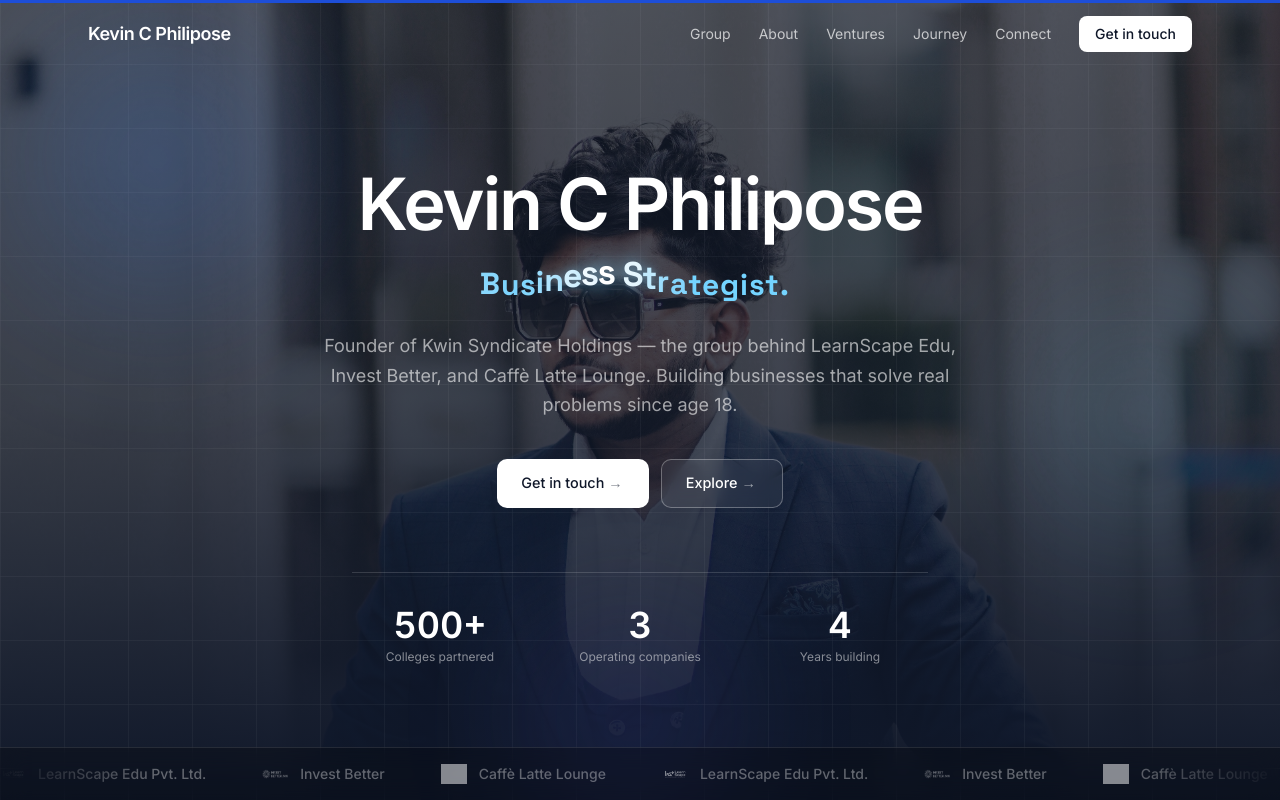
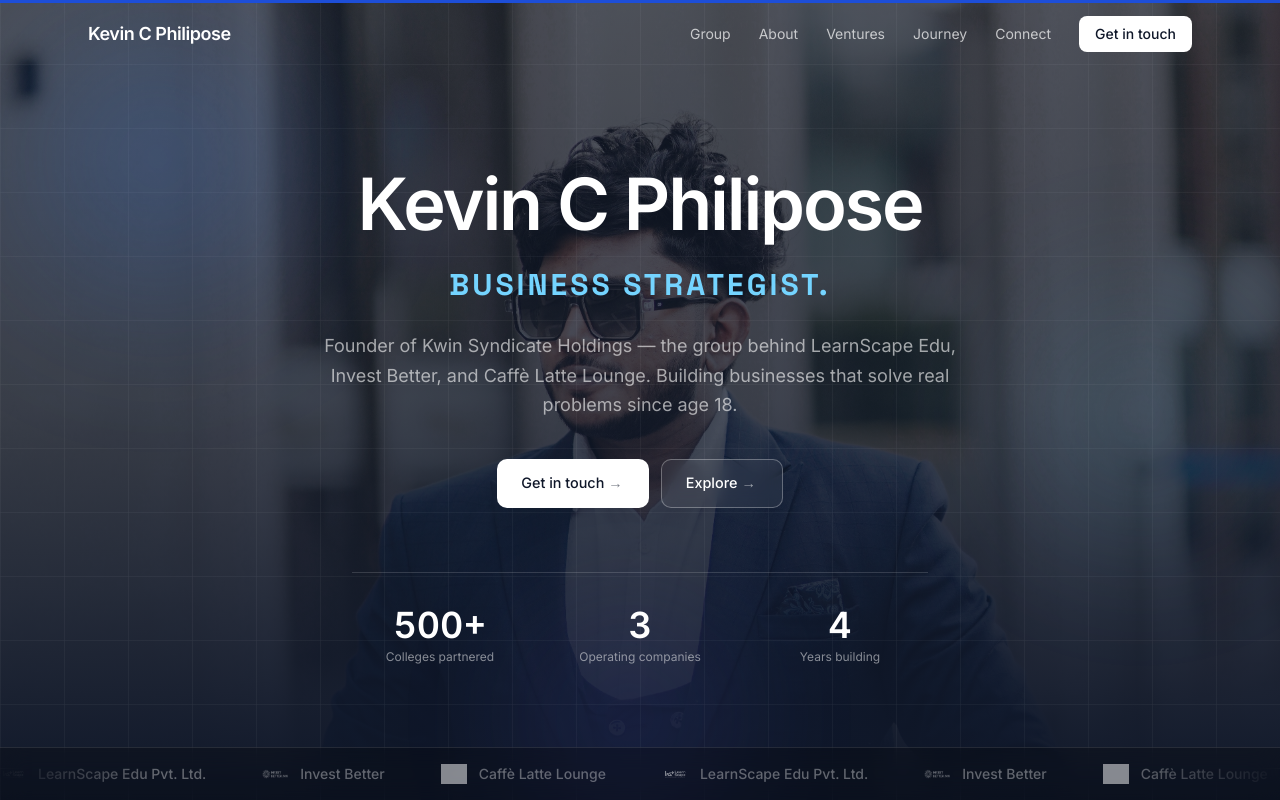
Before and after one commit to Anwarsadathh/kevin, a Next.js app: page / in a window 1280 px wide. Shown: the top 800 px of the page. Built offline with nearby package versions, Linux system fonts and the light colour scheme; grey boxes are pictures that could not be loaded.

Commit message:
new designs

```diff
--- a/app/components/Contact.tsx
+++ b/app/components/Contact.tsx
@@ -33,6 +33,19 @@ const CHANNELS = [
         <rect x="3.5" y="3.5" width="17" height="17" rx="4.5" />
         <circle cx="12" cy="12" r="4" />
         <circle cx="17.2" cy="6.8" r="0.9" fill="currentColor" stroke="none" />
+      </>
+    ),
+  },
+  {
+    label: "LinkedIn",
+    value: "linkedin.com/in/kevincphilipose",
+    href: "https://www.linkedin.com/in/kevincphilipose",
+    external: true,
+    icon: (
+      <>
+        <rect x="3.5" y="3.5" width="17" height="17" rx="3.5" />
+        <circle cx="7.5" cy="7" r="0.9" fill="currentColor" stroke="none" />
+        <path d="M7.5 10v6.5M11 16.5v-4a2.2 2.2 0 0 1 4.4 0v4M11 10v6.5" />
       </>
     ),
   },
--- a/app/components/Typed.tsx
+++ b/app/components/Typed.tsx
@@ -1,6 +1,7 @@
 "use client";
 
 import { useEffect, useState } from "react";
+import { AnimatePresence, motion } from "framer-motion";
 
 const ROLES = [
   "Entrepreneur.",
@@ -9,47 +10,30 @@ const ROLES = [
   "Education Innovator.",
 ];
 
+const EASE = [0.16, 1, 0.3, 1] as const;
+
 export default function Typed() {
   const [i, setI] = useState(0);
-  const [text, setText] = useState("");
-  const [del, setDel] = useState(false);
 
   useEffect(() => {
-    const full = ROLES[i];
-    const t = setTimeout(
-      () => {
-        if (!del) {
-          const next = full.slice(0, text.length + 1);
-          setText(next);
-          if (next === full) setTimeout(() => setDel(true), 1600);
-        } else {
-          const next = full.slice(0, text.length - 1);
-          setText(next);
-          if (next === "") {
-            setDel(false);
-            setI((v) => (v + 1) % ROLES.length);
-          }
-        }
-      },
-      del ? 34 : 62
-    );
-    return () => clearTimeout(t);
-  }, [text, del, i]);
+    const t = setInterval(() => setI((v) => (v + 1) % ROLES.length), 2600);
+    return () => clearInterval(t);
+  }, []);
 
   return (
-    <span className="font-display font-bold tracking-wide text-sky-300">
-      {text.split("").map((ch, idx) => (
-        <span
-          key={idx}
-          className="letter-wave"
-          style={{ animationDelay: `${idx * 0.07}s` }}
+    <span className="inline-block overflow-hidden align-top">
+      <AnimatePresence mode="wait">
+        <motion.span
+          key={ROLES[i]}
+          initial={{ opacity: 0, y: 18 }}
+          animate={{ opacity: 1, y: 0 }}
+          exit={{ opacity: 0, y: -18 }}
+          transition={{ duration: 0.5, ease: EASE }}
+          className="inline-block font-display font-bold uppercase tracking-widest text-sky-300"
         >
-          {ch === " " ? " " : ch}
-        </span>
-      ))}
-      <span className="caret" aria-hidden>
-        |
-      </span>
+          {ROLES[i]}
+        </motion.span>
+      </AnimatePresence>
     </span>
   );
 }
--- a/app/globals.css
+++ b/app/globals.css
@@ -268,17 +268,6 @@ h3 {
 @keyframes orb-b { 0%,100%{transform:translate(0,0)} 50%{transform:translate(-60px,60px)} }
 @keyframes orb-c { 0%,100%{transform:translate(0,0)} 50%{transform:translate(50px,-60px)} }
 
-/* blinking caret for typed text */
-@keyframes caret-blink { 0%,45%{opacity:1} 50%,100%{opacity:0} }
-.caret { display:inline-block; margin-left:2px; animation: caret-blink 1s steps(1) infinite; color: rgba(255,255,255,.7); }
-
-/* wave animation for the typed role letters */
-@keyframes letter-wave {
-  0%, 100% { transform: translateY(0) scale(1); color: #7dd3fc; text-shadow: 0 0 0 rgba(125,211,252,0); }
-  50% { transform: translateY(-13px) scale(1.18); color: #ffffff; text-shadow: 0 0 16px rgba(125,211,252,0.9); }
-}
-.letter-wave { display: inline-block; animation: letter-wave 1.5s ease-in-out infinite; }
-
 /* scroll cue — mouse outline with falling dot */
 .scroll-cue { width: 26px; height: 42px; border: 2px solid rgba(255,255,255,.4); border-radius: 14px; position: relative; }
 .scroll-cue::after { content:""; position:absolute; left:50%; top:8px; width:4px; height:8px; margin-left:-2px;
@@ -296,7 +285,7 @@ h3 {
 @supports (-webkit-touch-callout: none) { .band-fixed { background-attachment: scroll; } }
 
 @media (prefers-reduced-motion: reduce) {
-  .orb-a,.orb-b,.orb-c,.caret,.scroll-cue::after,.letter-wave { animation: none; }
+  .orb-a,.orb-b,.orb-c,.scroll-cue::after { animation: none; }
   .bar-fill { transform: scaleX(var(--w,1)); transition: none; }
   .btn-hero-solid:hover,.btn-hero-ghost:hover { transform: none; }
 }
```
